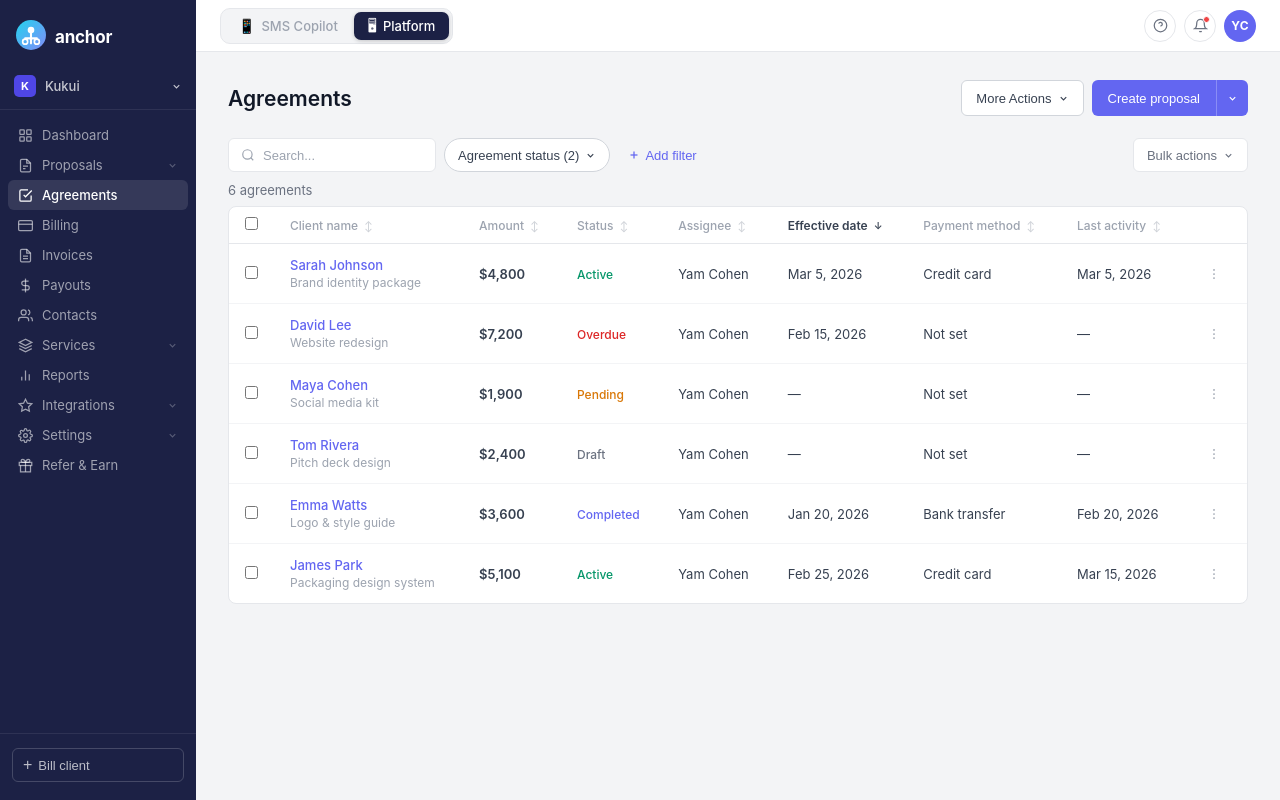
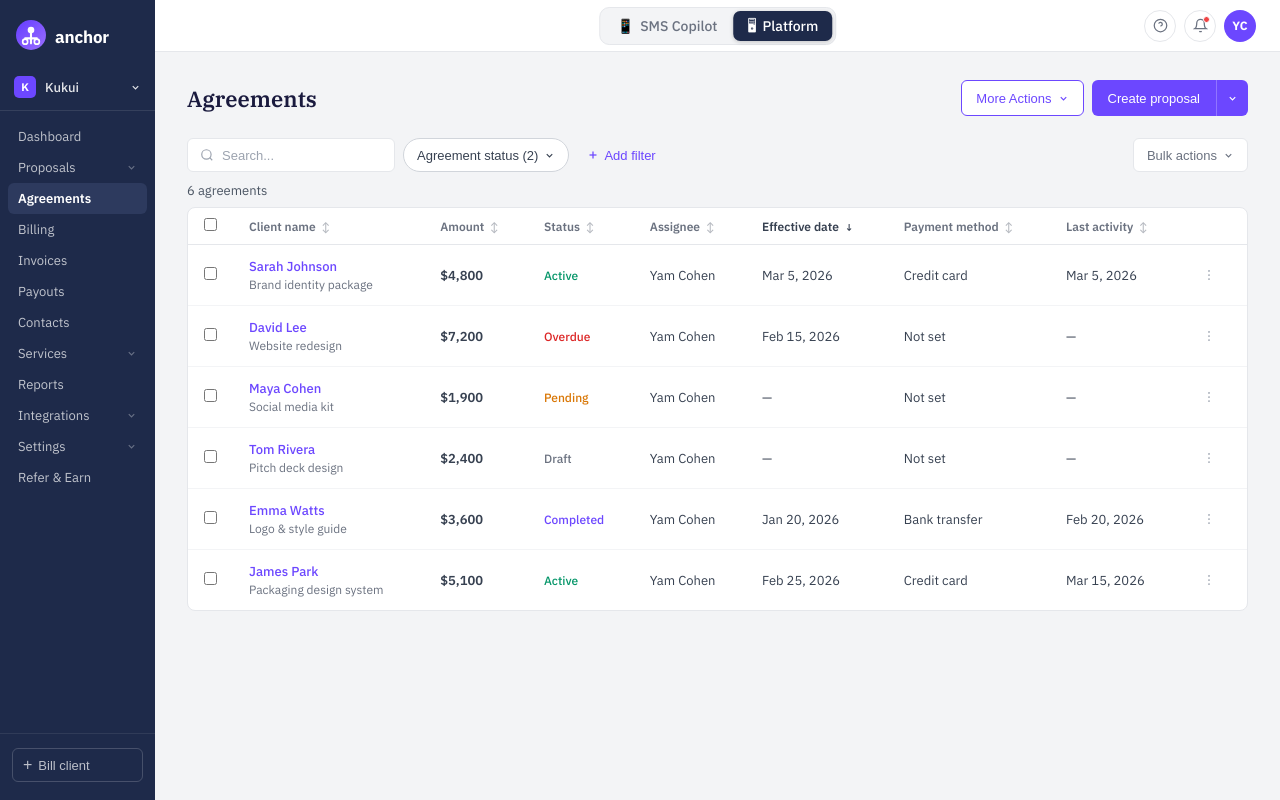
Before and after one commit to RevaDag/anchor-sms-copilot, a React (Vite) app in the folder prototype/: page /platform in a window 1280 px wide. Built offline with nearby package versions, Linux system fonts and the light colour scheme; the HTML template or start-up script is replaced by a standard one.

Commit message:
Readability

```diff
--- a/prototype/src/App.css
+++ b/prototype/src/App.css
@@ -15,7 +15,7 @@ html, body, #root { height: 100%; }
   --phone-screen: #F2F2F7;
   --bubble-user-bg: #1A56DB;
   --bubble-bot-bg: #E5E7EB;
-  font-family: -apple-system, BlinkMacSystemFont, 'Segoe UI', sans-serif;
+  font-family: 'IBM Plex Sans', -apple-system, BlinkMacSystemFont, 'Segoe UI', sans-serif;
 }
 
 body { background: #0F172A; color: var(--text-primary); height: 100vh; overflow: hidden; }
@@ -28,6 +28,13 @@ body { background: #0F172A; color: var(--text-primary); height: 100vh; overflow:
   padding: 14px 32px;
   background: #1E293B;
   border-bottom: 1px solid #334155;
+  position: relative;
+}
+
+.header-center {
+  position: absolute;
+  left: 50%;
+  transform: translateX(-50%);
 }
 
 .logo {
@@ -103,7 +110,7 @@ body { background: #0F172A; color: var(--text-primary); height: 100vh; overflow:
 }
 
 .panel-label-wrap { display: flex; flex-direction: column; align-items: center; gap: 10px; }
-.panel-label { color: #64748B; font-size: 11px; font-weight: 600; letter-spacing: 0.08em; text-transform: uppercase; }
+.panel-label { color: #94A3B8; font-size: 12px; font-weight: 600; letter-spacing: 0.08em; text-transform: uppercase; }
 .center-panel { flex: 1; max-width: 400px; }
 
 /* ── Action Sidebar ── */
@@ -119,22 +126,22 @@ body { background: #0F172A; color: var(--text-primary); height: 100vh; overflow:
 }
 
 .action-sidebar-title {
-  font-size: 10px;
+  font-size: 12px;
   font-weight: 700;
   letter-spacing: 0.1em;
   text-transform: uppercase;
-  color: #475569;
+  color: #94A3B8;
   margin-bottom: -8px;
 }
 
 .action-group { display: flex; flex-direction: column; gap: 5px; }
 
 .action-group-label {
-  font-size: 10px;
+  font-size: 11px;
   font-weight: 600;
   letter-spacing: 0.06em;
   text-transform: uppercase;
-  color: #334155;
+  color: #64748B;
   margin-bottom: 2px;
 }
 
@@ -142,8 +149,8 @@ body { background: #0F172A; color: var(--text-primary); height: 100vh; overflow:
   background: #1E293B;
   border: 1px solid #334155;
   border-radius: 8px;
-  color: #94A3B8;
-  font-size: 12px;
+  color: #CBD5E1;
+  font-size: 13px;
   padding: 7px 11px;
   text-align: left;
   cursor: pointer;
--- a/prototype/src/components/ViewToggle.css
+++ b/prototype/src/components/ViewToggle.css
@@ -14,16 +14,16 @@
   gap: 6px;
   padding: 6px 14px;
   border-radius: 7px;
-  font-size: 13px;
+  font-size: 14px;
   font-weight: 500;
-  color: rgba(255, 255, 255, 0.5);
+  color: rgba(255, 255, 255, 0.72);
   text-decoration: none;
   transition: all 0.15s;
   white-space: nowrap;
 }
 
 .vt-tab:hover:not(.active) {
-  color: rgba(255, 255, 255, 0.8);
+  color: rgba(255, 255, 255, 0.9);
   background: rgba(255, 255, 255, 0.06);
 }
 
@@ -44,14 +44,14 @@
   border-color: #e5e7eb;
 }
 .view-toggle.light .vt-tab {
-  color: #9ca3af;
+  color: #6b7280;
 }
 .view-toggle.light .vt-tab:hover:not(.active) {
   color: #374151;
   background: rgba(0, 0, 0, 0.04);
 }
 .view-toggle.light .vt-tab.active {
-  background: #1c2145;
+  background: #1e2a4a;
   color: white;
   box-shadow: 0 1px 4px rgba(0, 0, 0, 0.2);
 }
--- a/prototype/src/index.css
+++ b/prototype/src/index.css
@@ -1,2 +1,3 @@
+@import url('https://fonts.googleapis.com/css2?family=IBM+Plex+Sans:wght@400;500;600;700&family=IBM+Plex+Serif:wght@500;600&display=swap');
 * { box-sizing: border-box; }
 body { margin: 0; }
--- a/prototype/src/pages/PlatformPage.css
+++ b/prototype/src/pages/PlatformPage.css
@@ -8,16 +8,16 @@
   display: flex;
   height: 100vh;
   overflow: hidden;
-  font-family: Inter, -apple-system, BlinkMacSystemFont, 'Segoe UI', Roboto, sans-serif;
+  font-family: 'IBM Plex Sans', -apple-system, BlinkMacSystemFont, 'Segoe UI', sans-serif;
   font-size: 14px;
-  color: #111827;
+  color: #1a1a3e;
   background: #f3f4f6;
 }
 
 /* ── SIDEBAR ── */
 .ap-sidebar {
-  width: 196px;
-  background: #1c2145;
+  width: 155px;
+  background: #1e2a4a;
   display: flex;
   flex-direction: column;
   flex-shrink: 0;
@@ -47,16 +47,16 @@
   align-items: center;
   gap: 9px;
   padding: 8px 14px 12px;
-  color: rgba(255,255,255,0.75);
+  color: rgba(255,255,255,0.88);
   font-size: 13px;
   cursor: pointer;
-  border-bottom: 1px solid rgba(255,255,255,0.08);
+  border-bottom: 1px solid rgba(255,255,255,0.1);
   margin-bottom: 6px;
 }
 .ap-ws-icon {
   width: 22px;
   height: 22px;
-  background: #4f46e5;
+  background: #6c47ff;
   color: white;
   border-radius: 5px;
   display: flex;
@@ -77,20 +77,20 @@
   gap: 9px;
   padding: 7px 10px;
   border-radius: 6px;
-  color: rgba(255,255,255,0.58);
+  color: rgba(255,255,255,0.72);
   font-size: 13px;
   cursor: pointer;
   transition: background 0.12s, color 0.12s;
   user-select: none;
 }
 .ap-nav-item:hover {
-  background: rgba(255,255,255,0.07);
-  color: rgba(255,255,255,0.88);
+  background: rgba(255,255,255,0.09);
+  color: rgba(255,255,255,0.95);
 }
 .ap-nav-item.active {
-  background: rgba(255,255,255,0.11);
+  background: #2d3a5e;
   color: white;
-  font-weight: 500;
+  font-weight: 600;
 }
 .ap-nav-icon { display: flex; align-items: center; flex-shrink: 0; }
 .ap-nav-label { flex: 1; }
@@ -141,14 +141,21 @@
   justify-content: space-between;
   padding: 0 24px;
   flex-shrink: 0;
+  position: relative;
 }
 .ap-topbar-left {
+  flex: 1;
+}
+.ap-topbar-center {
+  position: absolute;
+  left: 50%;
+  transform: translateX(-50%);
+}
+.ap-topbar-right {
+  flex: 1;
   display: flex;
   align-items: center;
-}
-.ap-topbar-right {
-  display: flex;
-  align-items: center;
+  justify-content: flex-end;
   gap: 8px;
 }
 .ap-topbar-icon {
@@ -181,7 +188,7 @@
   width: 32px;
   height: 32px;
   border-radius: 50%;
-  background: #6366f1;
+  background: #6c47ff;
   color: white;
   display: flex;
   align-items: center;
@@ -208,9 +215,10 @@
   margin-bottom: 22px;
 }
 .ap-page-title {
-  font-size: 21px;
+  font-size: 22px;
   font-weight: 600;
-  color: #111827;
+  color: #1a1a3e;
+  font-family: 'IBM Plex Serif', serif;
 }
 .ap-page-actions {
   display: flex;
@@ -224,15 +232,15 @@
   padding: 0 14px;
   height: 36px;
   background: white;
-  color: #374151;
-  border: 1.5px solid #d1d5db;
+  color: #6c47ff;
+  border: 1.5px solid #6c47ff;
   border-radius: 6px;
   font-size: 13px;
   font-weight: 500;
   cursor: pointer;
   transition: background 0.12s;
 }
-.ap-btn-secondary:hover { background: #f9fafb; }
+.ap-btn-secondary:hover { background: #f5f3ff; }
 
 .ap-btn-primary-group {
   display: flex;
@@ -243,7 +251,7 @@
 .ap-btn-primary {
   padding: 0 16px;
   height: 36px;
-  background: #6366f1;
+  background: #6c47ff;
   color: white;
   border: none;
   font-size: 13px;
@@ -252,7 +260,7 @@
   transition: background 0.12s;
   white-space: nowrap;
 }
-.ap-btn-primary:hover { background: #4f46e5; }
+.ap-btn-primary:hover { background: #5a38e8; }
 .ap-btn-primary-arrow {
   padding: 0 10px;
   border-left: 1px solid rgba(255,255,255,0.25);
@@ -314,7 +322,7 @@
   height: 34px;
   background: transparent;
   border: none;
-  color: #6366f1;
+  color: #6c47ff;
   font-size: 13px;
   cursor: pointer;
   font-weight: 500;
@@ -339,7 +347,7 @@
 /* Count */
 .ap-count {
   font-size: 13px;
-  color: #6b7280;
+  color: #4b5563;
   margin-bottom: 8px;
 }
 
@@ -361,8 +369,8 @@
   padding: 10px 16px;
   text-align: left;
   font-size: 12px;
-  font-weight: 500;
-  color: #9ca3af;
+  font-weight: 600;
+  color: #6b7280;
   white-space: nowrap;
   user-select: none;
 }
@@ -391,23 +399,23 @@
 }
 
 .ap-company {
-  color: #6366f1;
+  color: #6c47ff;
   font-weight: 500;
   cursor: pointer;
 }
 .ap-company:hover { text-decoration: underline; }
-.ap-sub { color: #9ca3af; font-size: 12px; margin-top: 2px; }
+.ap-sub { color: #6b7280; font-size: 12px; margin-top: 2px; }
 
 .ap-status { font-size: 12px; font-weight: 500; }
 .ap-status-active    { color: #059669; }
 .ap-status-pending   { color: #d97706; }
 .ap-status-overdue   { color: #dc2626; }
 .ap-status-draft     { color: #6b7280; }
-.ap-status-completed { color: #6366f1; }
+.ap-status-completed { color: #6c47ff; }
 
 .ap-amount { font-weight: 600; color: #111827; font-size: 13px; }
 
-.ap-not-set { color: #ef4444; font-size: 13px; }
+.ap-not-set { color: #f59e0b; font-size: 13px; }
 
 .ap-row-more {
   background: transparent;
@@ -431,7 +439,7 @@
 .ap-goto-copilot {
   display: inline-block;
   margin-top: 14px;
-  color: #6366f1;
+  color: #6c47ff;
   text-decoration: none;
   font-weight: 500;
   font-size: 13px;
@@ -443,7 +451,7 @@
   position: fixed;
   bottom: 20px;
   right: 20px;
-  background: #1c2145;
+  background: #1e2a4a;
   color: rgba(255,255,255,0.9);
   text-decoration: none;
   padding: 8px 18px;
--- a/prototype/src/pages/PlatformPage.jsx
+++ b/prototype/src/pages/PlatformPage.jsx
@@ -62,8 +62,8 @@ export default function PlatformPage() {
             <svg viewBox="0 0 36 36" width="30" height="30">
               <defs>
                 <linearGradient id="lg" x1="0%" y1="0%" x2="100%" y2="100%">
-                  <stop offset="0%" stopColor="#22d3ee"/>
-                  <stop offset="100%" stopColor="#818cf8"/>
+                  <stop offset="0%" stopColor="#643CFF"/>
+                  <stop offset="100%" stopColor="#9B6FFF"/>
                 </linearGradient>
               </defs>
               <circle cx="18" cy="18" r="18" fill="url(#lg)"/>
@@ -86,7 +86,6 @@ export default function PlatformPage() {
         <nav className="ap-nav">
           {NAV.map(item => (
             <div key={item.key} className={`ap-nav-item${item.active ? ' active' : ''}`}>
-              <span className="ap-nav-icon">{Icon[item.key]}</span>
               <span className="ap-nav-label">{item.label}</span>
               {item.arrow && <span className="ap-nav-arrow">{Icon.chevron}</span>}
             </div>
@@ -104,7 +103,8 @@ export default function PlatformPage() {
       <div className="ap-main">
         {/* Topbar */}
         <div className="ap-topbar">
-          <div className="ap-topbar-left">
+          <div className="ap-topbar-left" />
+          <div className="ap-topbar-center">
             <ViewToggle light />
           </div>
           <div className="ap-topbar-right">
--- a/prototype/src/pages/PrototypePage.jsx
+++ b/prototype/src/pages/PrototypePage.jsx
@@ -122,8 +122,10 @@ export default function PrototypePage() {
           <span className="logo-text">Anchor</span>
           <span className="logo-tag">SMS Copilot · Prototype</span>
         </div>
+        <div className="header-center">
+          <ViewToggle />
+        </div>
         <div className="header-actions">
-          <ViewToggle />
           <button className="btn-demo" onClick={runDemo} disabled={isLoading || demoIndex >= DEMO_SCRIPT_LENGTH}>
             {demoIndex >= DEMO_SCRIPT_LENGTH ? 'Demo Complete' : `Demo Step ${demoIndex + 1}/${DEMO_SCRIPT_LENGTH}`}
           </button>
```
Also changed, not shown: 1 other file (tests, documents, lock files or other folders).
